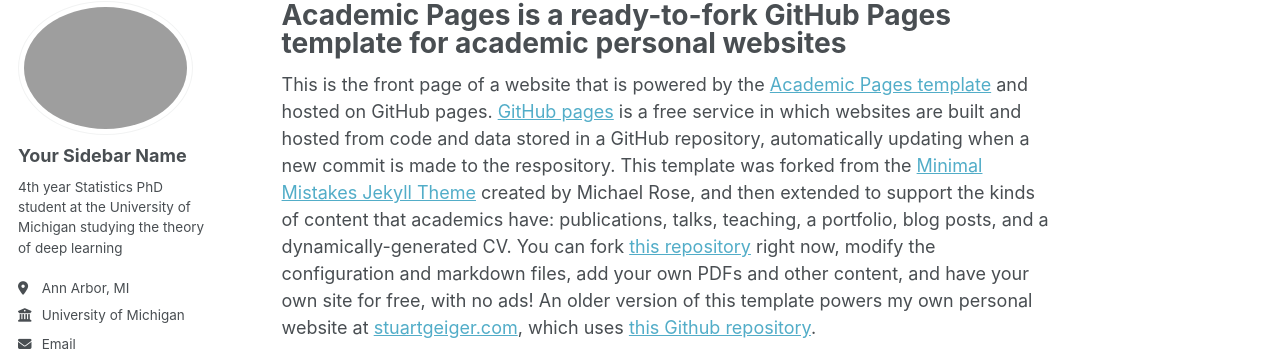
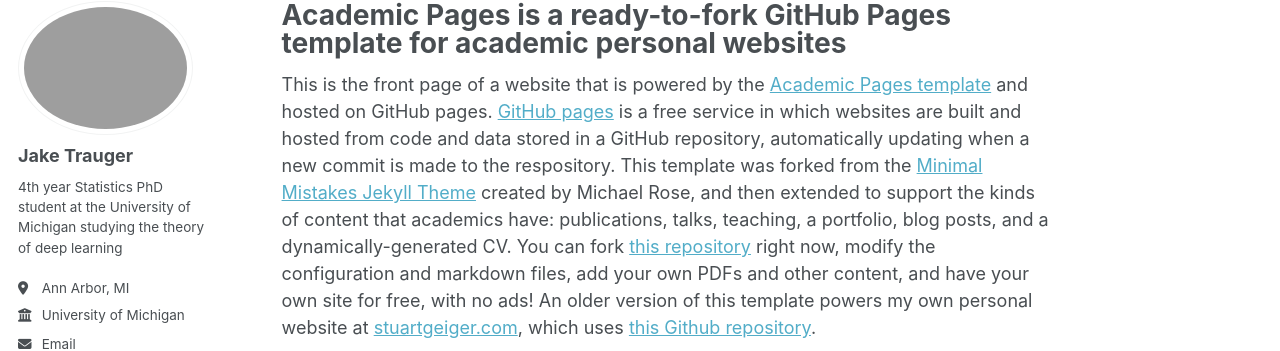
Before and after one commit to traugerjacob/traugerjacob.github.io, a Jekyll site: the page built from _pages/about.md, in a window 1280 px wide. Shown: the part 105-456 px from the top of the page. Built offline with Jekyll 4.4.1, drawn with Linux system fonts in a browser that asks for light colours; some web fonts are replaced.

Commit message:
added sidebar info and tried to fix picture

```diff
--- a/_config.yml
+++ b/_config.yml
@@ -12,9 +12,9 @@ title                    : "Jake Trauger"
 title_separator          : "-"
 name                     : &name "Jake Trauger"
 description              : &description "personal website"
-url                      : https://academicpages.github.io # the base hostname & protocol for your site e.g. "https://mmistakes.github.io"
+url                      : https://traugerjacob.github.io # the base hostname & protocol for your site e.g. "https://mmistakes.github.io"
 baseurl                  : "" # the subpath of your site, e.g. "/blog"
-repository               : "academicpages/academicpages.github.io"
+repository               : "traugerjacob/traugerjacob.github.io"
 
 # Site Author - The following control what appear as part of the author content on the side bar.
 #               If a field is blank the icon and link will not appear, otherwise it will be shown.
@@ -22,7 +22,7 @@ repository               : "academicpages/academicpages.github.io"
 author:
   # Biographic information
   avatar           : "picture.jpeg"
-  name             : "Your Sidebar Name"
+  name             : "Jake Trauger"
   pronouns         : # example: "she/her"
   bio              : "4th year Statistics PhD student at the University of Michigan studying the theory of deep learning"
   location         : "Ann Arbor, MI"
```
Also changed, not shown: 2 other files.
